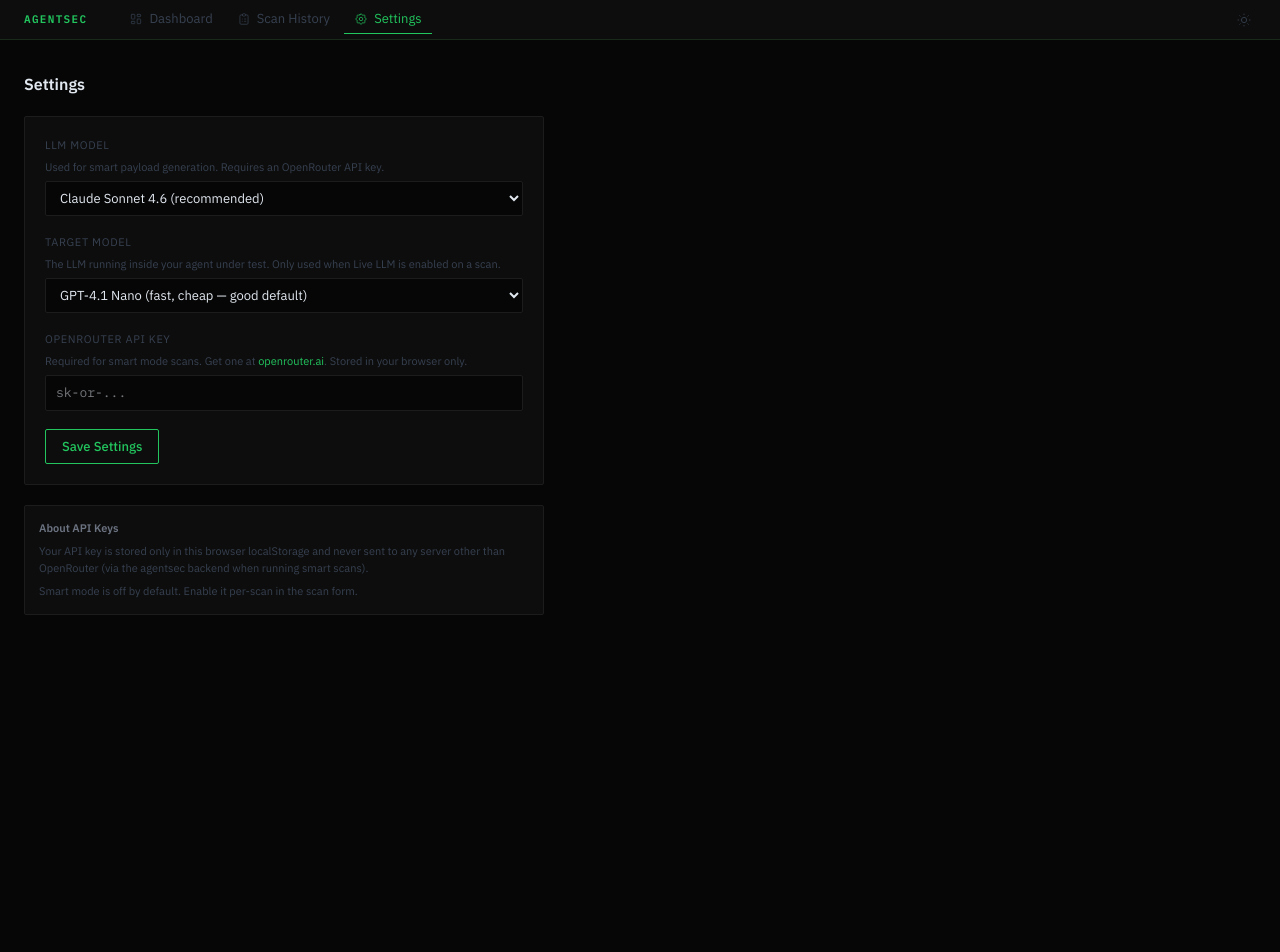
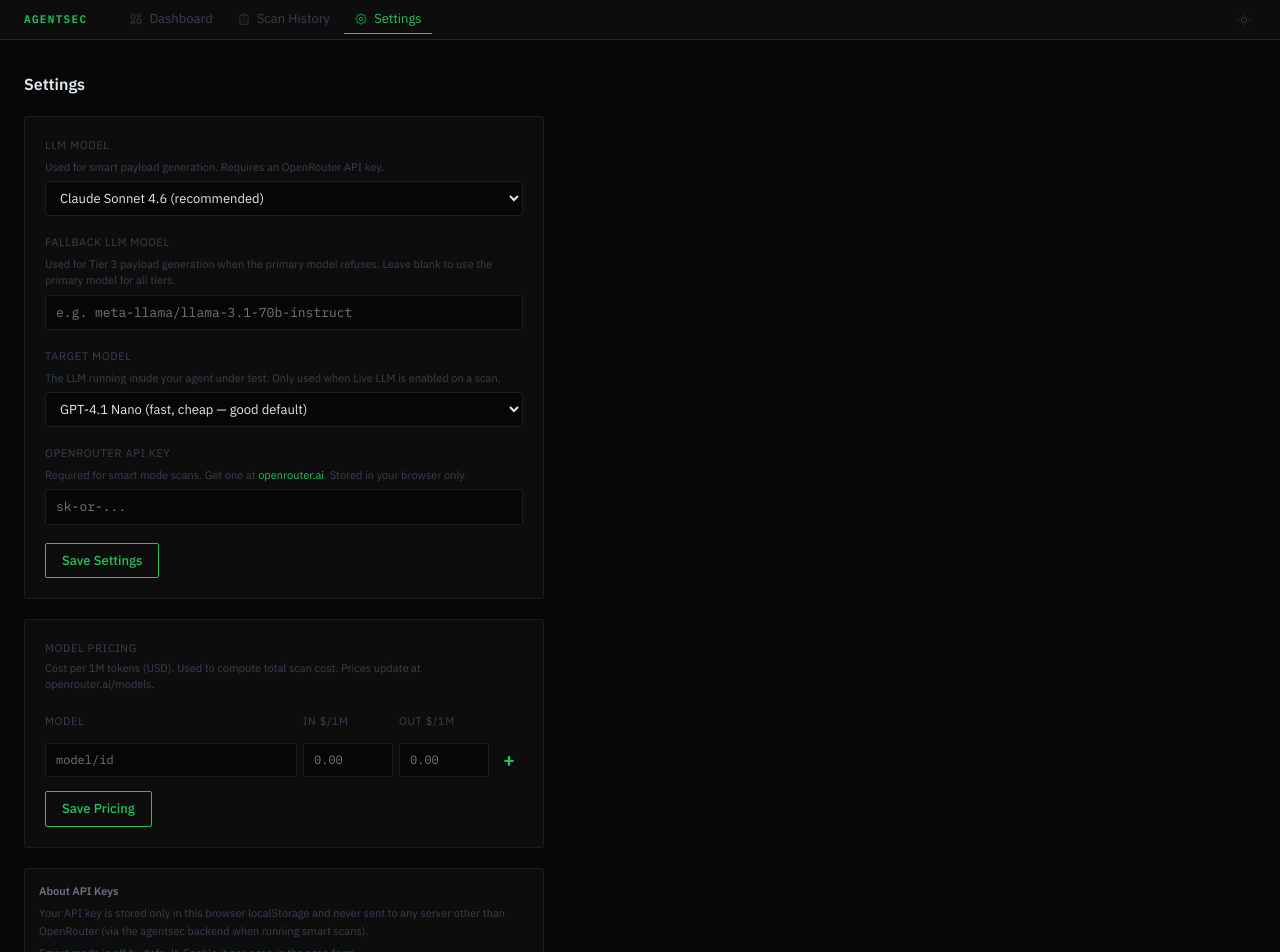
Before and after one commit to n3pt7un/agentsec, a React app in the folder src/agentsec/dashboard/frontend/: page /settings in a window 1280 px wide. Shown: the top 952 px of the page. Before the commit the page ends 800 px from the top, so only its background shows below. Built offline with nearby package versions, Linux system fonts and the light colour scheme; the HTML template or start-up script is replaced by a standard one.

Commit message:
FEAT: add fallback model field and pricing table editor to Settings
Co-Authored-By: Claude Sonnet 4.6 <noreply@anthropic.com>

```diff
--- a/src/agentsec/dashboard/frontend/src/pages/Settings.jsx
+++ b/src/agentsec/dashboard/frontend/src/pages/Settings.jsx
@@ -60,9 +60,26 @@ export default function Settings() {
 
   useEffect(() => { setForm(settings); }, [settings]);
 
+  const [pricingRows, setPricingRows] = useState(
+    Object.entries(settings.pricing || {}).map(([model, p]) => ({
+      model,
+      input_per_1m: String(p.input_per_1m ?? ''),
+      output_per_1m: String(p.output_per_1m ?? ''),
+    }))
+  );
+  const [newRow, setNewRow] = useState({ model: '', input_per_1m: '', output_per_1m: '' });
+
   const handleSave = (e) => {
     e.preventDefault();
-    updateSettings(form);
+    const pricingData = Object.fromEntries(
+      pricingRows
+        .filter(r => r.model.trim())
+        .map(r => [r.model.trim(), {
+          input_per_1m: parseFloat(r.input_per_1m) || 0,
+          output_per_1m: parseFloat(r.output_per_1m) || 0,
+        }])
+    );
+    updateSettings({ ...form, pricing: pricingData });
     setSaved(true);
     setTimeout(() => setSaved(false), 2000);
   };
@@ -95,6 +112,23 @@ export default function Settings() {
           >
             {MODELS.map(m => <option key={m.value} value={m.value}>{m.label}</option>)}
           </select>
+        </div>
+
+        <div>
+          <label style={fieldLabel} htmlFor="settings-fallback-model">Fallback LLM Model</label>
+          <p style={fieldHint}>
+            Used for Tier 3 payload generation when the primary model refuses. Leave blank to use the primary model for all tiers.
+          </p>
+          <input
+            id="settings-fallback-model"
+            type="text"
+            value={form.fallback_llm_model || ''}
+            onChange={e => setForm({ ...form, fallback_llm_model: e.target.value || null })}
+            placeholder="e.g. meta-llama/llama-3.1-70b-instruct"
+            style={{ ...inputBase, fontFamily: 'var(--font-mono)' }}
+            onFocus={e => { e.target.style.borderColor = 'var(--accent)'; }}
+            onBlur={e => { e.target.style.borderColor = 'var(--border)'; }}
+          />
         </div>
 
         <div>
@@ -166,6 +200,173 @@ export default function Settings() {
         background: 'var(--bg-surface)',
         border: '1px solid var(--border)',
         borderRadius: 'var(--radius)',
+        padding: '20px',
+        display: 'flex',
+        flexDirection: 'column',
+        gap: '14px',
+      }}>
+        <div>
+          <p style={{ ...fieldLabel, marginBottom: '3px' }}>Model Pricing</p>
+          <p style={fieldHint}>Cost per 1M tokens (USD). Used to compute total scan cost. Prices update at openrouter.ai/models.</p>
+        </div>
+
+        {/* Column headers */}
+        <div style={{ display: 'grid', gridTemplateColumns: '1fr 90px 90px 28px', gap: '6px', alignItems: 'center' }}>
+          <span style={{ ...fieldLabel, marginBottom: 0 }}>Model</span>
+          <span style={{ ...fieldLabel, marginBottom: 0 }}>In $/1M</span>
+          <span style={{ ...fieldLabel, marginBottom: 0 }}>Out $/1M</span>
+          <span />
+        </div>
+
+        {/* Existing rows */}
+        {pricingRows.map((row, i) => (
+          <div key={i} style={{ display: 'grid', gridTemplateColumns: '1fr 90px 90px 28px', gap: '6px', alignItems: 'center' }}>
+            <input
+              value={row.model}
+              onChange={e => {
+                const updated = [...pricingRows];
+                updated[i] = { ...updated[i], model: e.target.value };
+                setPricingRows(updated);
+              }}
+              style={{ ...inputBase, fontFamily: 'var(--font-mono)', fontSize: '12px' }}
+              onFocus={e => { e.target.style.borderColor = 'var(--accent)'; }}
+              onBlur={e => { e.target.style.borderColor = 'var(--border)'; }}
+            />
+            <input
+              type="number"
+              step="0.01"
+              min="0"
+              value={row.input_per_1m}
+              onChange={e => {
+                const updated = [...pricingRows];
+                updated[i] = { ...updated[i], input_per_1m: e.target.value };
+                setPricingRows(updated);
+              }}
+              style={{ ...inputBase, fontFamily: 'var(--font-mono)', fontSize: '12px' }}
+              onFocus={e => { e.target.style.borderColor = 'var(--accent)'; }}
+              onBlur={e => { e.target.style.borderColor = 'var(--border)'; }}
+            />
+            <input
+              type="number"
+              step="0.01"
+              min="0"
+              value={row.output_per_1m}
+              onChange={e => {
+                const updated = [...pricingRows];
+                updated[i] = { ...updated[i], output_per_1m: e.target.value };
+                setPricingRows(updated);
+              }}
+              style={{ ...inputBase, fontFamily: 'var(--font-mono)', fontSize: '12px' }}
+              onFocus={e => { e.target.style.borderColor = 'var(--accent)'; }}
+              onBlur={e => { e.target.style.borderColor = 'var(--border)'; }}
+            />
+            <button
+              type="button"
+              onClick={() => setPricingRows(pricingRows.filter((_, j) => j !== i))}
+              style={{
+                background: 'none',
+                border: 'none',
+                cursor: 'pointer',
+                color: 'var(--text-muted)',
+                fontSize: '16px',
+                lineHeight: 1,
+                padding: '0',
+              }}
+            >×</button>
+          </div>
+        ))}
+
+        {/* Add new row */}
+        <div style={{ display: 'grid', gridTemplateColumns: '1fr 90px 90px 28px', gap: '6px', alignItems: 'center' }}>
+          <input
+            placeholder="model/id"
+            value={newRow.model}
+            onChange={e => setNewRow({ ...newRow, model: e.target.value })}
+            style={{ ...inputBase, fontFamily: 'var(--font-mono)', fontSize: '12px' }}
+            onFocus={e => { e.target.style.borderColor = 'var(--accent)'; }}
+            onBlur={e => { e.target.style.borderColor = 'var(--border)'; }}
+          />
+          <input
+            type="number"
+            step="0.01"
+            min="0"
+            placeholder="0.00"
+            value={newRow.input_per_1m}
+            onChange={e => setNewRow({ ...newRow, input_per_1m: e.target.value })}
+            style={{ ...inputBase, fontFamily: 'var(--font-mono)', fontSize: '12px' }}
+            onFocus={e => { e.target.style.borderColor = 'var(--accent)'; }}
+            onBlur={e => { e.target.style.borderColor = 'var(--border)'; }}
+          />
+          <input
+            type="number"
+            step="0.01"
+            min="0"
+            placeholder="0.00"
+            value={newRow.output_per_1m}
+            onChange={e => setNewRow({ ...newRow, output_per_1m: e.target.value })}
+            style={{ ...inputBase, fontFamily: 'var(--font-mono)', fontSize: '12px' }}
+            onFocus={e => { e.target.style.borderColor = 'var(--accent)'; }}
+            onBlur={e => { e.target.style.borderColor = 'var(--border)'; }}
+          />
+          <button
+            type="button"
+            onClick={() => {
+              if (newRow.model.trim()) {
+                setPricingRows([...pricingRows, { ...newRow }]);
+                setNewRow({ model: '', input_per_1m: '', output_per_1m: '' });
+              }
+            }}
+            style={{
+              background: 'none',
+              border: 'none',
+              cursor: 'pointer',
+              color: 'var(--accent)',
+              fontSize: '20px',
+              fontWeight: 700,
+              lineHeight: 1,
+              padding: '0',
+            }}
+          >+</button>
+        </div>
+
+        {/* Save button for pricing card */}
+        <div style={{ display: 'flex', alignItems: 'center', gap: '12px' }}>
+          <button
+            type="button"
+            onClick={() => {
+              const pricingData = Object.fromEntries(
+                pricingRows
+                  .filter(r => r.model.trim())
+                  .map(r => [r.model.trim(), {
+                    input_per_1m: parseFloat(r.input_per_1m) || 0,
+                    output_per_1m: parseFloat(r.output_per_1m) || 0,
+                  }])
+              );
+              updateSettings({ ...form, pricing: pricingData });
+              setSaved(true);
+              setTimeout(() => setSaved(false), 2000);
+            }}
+            style={{
+              border: '1px solid var(--accent)',
+              borderRadius: 'var(--radius)',
+              padding: '7px 16px',
+              fontSize: '13px',
+              color: 'var(--accent)',
+              background: 'transparent',
+              cursor: 'pointer',
+              fontFamily: 'var(--font-sans)',
+              fontWeight: 500,
+            }}
+          >
+            Save Pricing
+          </button>
+        </div>
+      </div>
+
+      <div style={{
+        background: 'var(--bg-surface)',
+        border: '1px solid var(--border)',
+        borderRadius: 'var(--radius)',
         padding: '14px',
         fontSize: '11px',
         color: 'var(--text-muted)',
```
